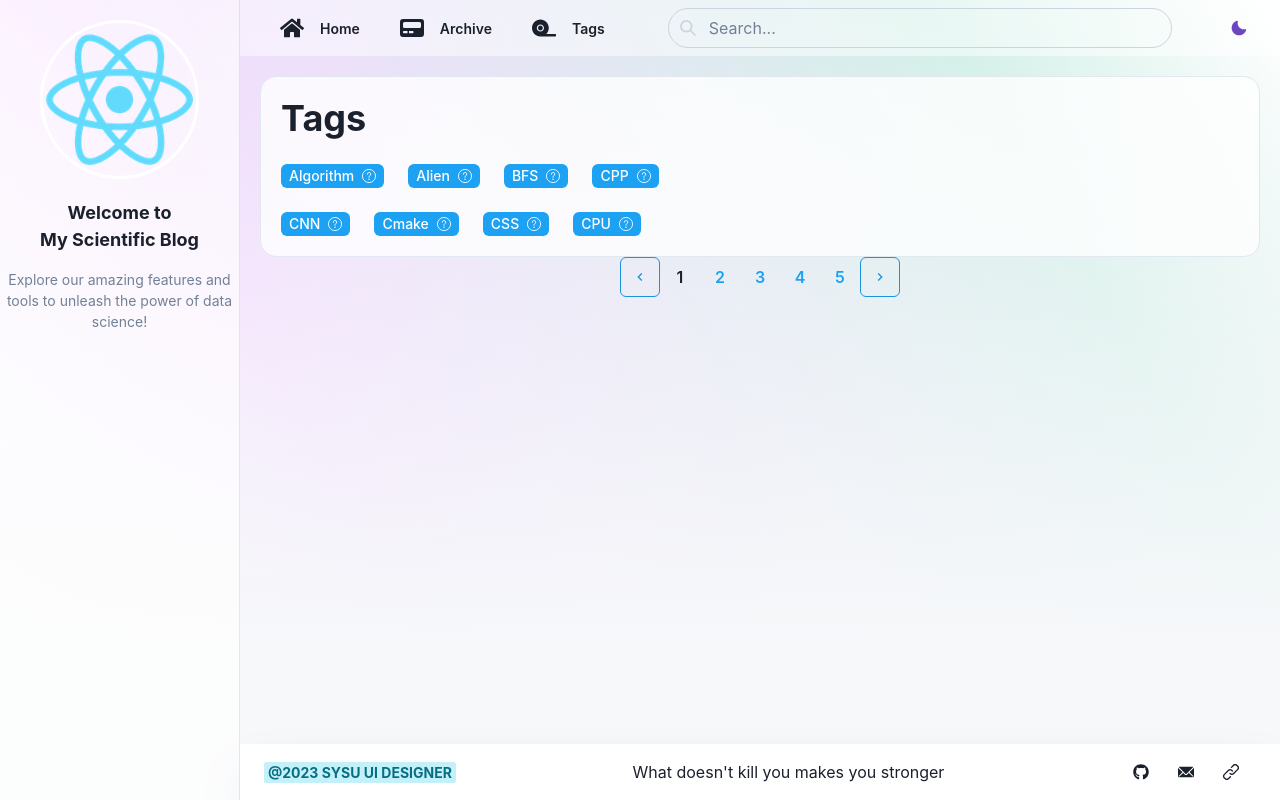
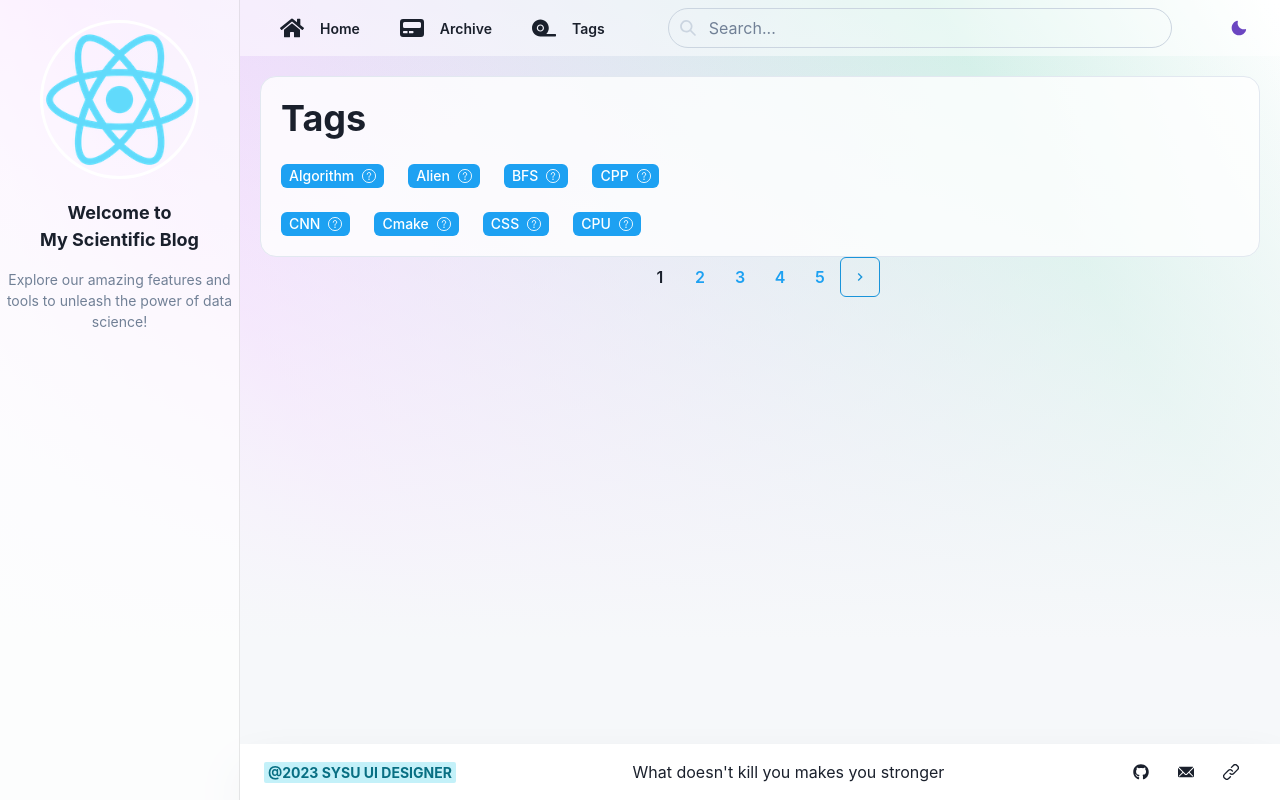
Before and after one commit to Maxwell-Wong/FinalProjectBlog, a React (Create React App) app: page /analysis in a window 1280 px wide. Built offline with nearby package versions, Linux system fonts and the light colour scheme.

Commit message:
完善 TagsPage 的翻页功能

```diff
--- a/src/Pages/Tags.js
+++ b/src/Pages/Tags.js
@@ -1,6 +1,6 @@
 import React, {useState} from "react";
 import {
-    Box, useColorModeValue, Heading, VStack, HStack, Tag, TagLabel, TagRightIcon, Button, IconButton, Flex,
+    Box, useColorModeValue, Heading, VStack, HStack, Tag, TagRightIcon, Button, IconButton, Flex,
 
 } from "@chakra-ui/react";
 import { ChevronLeftIcon, ChevronRightIcon} from '@chakra-ui/icons'
@@ -18,16 +18,24 @@ const TagsPage = (props) => {
      * @param {*} props the page number
      */
     const PageAt = (props) => {
-        // TODO:
-        // 1. 翻页后 pageNum 的变动
-        // 3. 首尾页禁用按钮
-        const maxPage = 10; // 取决于数据量
         if (props >= 1 && props <= maxPage) {
+            // update current page
             setcurrentPage( currentPage => props );
-            // alert("props.page=" + props);
 
-        } else {
-            alert("page number error");
+            // when new current page is out of range, update page numbers
+            if (props > pageNums[pageNums.length - 1]) {
+                let newPageNums = [];
+                for (let i = props; i < props + 5 && i <= maxPage; i++) {
+                    newPageNums.push(i);
+                }
+                setpageNums(newPageNums);
+            } else if (props < pageNums[0]) {
+                let newPageNums = [];
+                for (let i = props - 4; i <= props; i++) {
+                    newPageNums.push(i);
+                }
+                setpageNums(newPageNums);
+            }
         }
     }
 
@@ -35,14 +43,12 @@ const TagsPage = (props) => {
     /**
      * components of turning page buttons,
      * including '<','1', '2', ..., '5', '>'
-     * @param {*} props
-     * @returns
+     * @param {*} props the array of page numbers
+     * @returns turning page buttons
      */
     const PageTurningButtons = (props) => {
-        // TODO:
-        // 2. pageNum 应该由数据库中的信息计算得到
-        var pageNum = [1, 2, 3, 4, 5];
-        pageNum = pageNum.map((item) => {
+        // 1. page number buttons
+        let pageNumButtons = props.pageNum.map((item) => {
             /* 当前页是黑色的，其他页是主题颜色 */
             return item == currentPage ? <Button colorScheme=''
                                                  variant='link'
@@ -50,23 +56,31 @@ const TagsPage = (props) => {
                                        : <Button colorScheme='twitter'
                                                  variant='link'
                                                  onClick={() => PageAt(item)} >{item}</Button>;
-        })
+        });
+
+        // 2. previous page button
+        if (currentPage > 1) {
+            var prevButton = <IconButton icon={<ChevronLeftIcon />}
+                                     colorScheme='twitter'
+                                     variant='outline'
+                                     onClick={() => PageAt(currentPage - 1)}
+                                     />
+        }
+
+        // 3. next page button
+        if (currentPage < maxPage) {
+            var nextButton = <IconButton icon={<ChevronRightIcon />}
+                                         colorScheme='twitter'
+                                         variant='outline'
+                                         onClick={() => PageAt(currentPage + 1)}
+                                         />
+        }
 
         return (
             <Flex w="full" alignItems="center" justifyContent="center" >
-                <IconButton icon={<ChevronLeftIcon />}
-                            colorScheme='twitter'
-                            variant='outline'
-                            onClick={() => PageAt(currentPage - 1)}
-                            // disabled={true}
-                            />
-                {pageNum}
-                <IconButton icon={<ChevronRightIcon />}
-                            colorScheme='twitter'
-                            variant='outline'
-                            onClick={() => PageAt(currentPage + 1)}
-                            // disabled={true}
-                            />
+                {prevButton}
+                {pageNumButtons}
+                {nextButton}
             </Flex>
         );
     }
@@ -81,6 +95,12 @@ const TagsPage = (props) => {
         // 1. tags 从数据库中获得
         // 2. TagRightIcon ？
         var data = ['Algorithm', 'Alien', 'BFS', 'CPP', 'CNN', 'Cmake', 'CSS', 'CPU',
+                    'Python', 'Java', 'JavaScript', 'jsp', 'VSCode', 'MySQL', 'A', 'B',
+                    'Algorithm', 'Alien', 'BFS', 'CPP', 'CNN', 'Cmake', 'CSS', 'CPU',
+                    'Python', 'Java', 'JavaScript', 'jsp', 'VSCode', 'MySQL', 'A', 'B',
+                    'Algorithm', 'Alien', 'BFS', 'CPP', 'CNN', 'Cmake', 'CSS', 'CPU',
+                    'Python', 'Java', 'JavaScript', 'jsp', 'VSCode', 'MySQL', 'A', 'B',
+                    'Algorithm', 'Alien', 'BFS', 'CPP', 'CNN', 'Cmake', 'CSS', 'CPU',
                     'Python', 'Java', 'JavaScript', 'jsp', 'VSCode', 'MySQL', 'A', 'B']
 
         let tags = []
@@ -88,7 +108,7 @@ const TagsPage = (props) => {
         for (let i = 0; i < 2; i++) {
             let temp = []
             for (let j = 0; j < 4; j++) {
-                let idx = base + 4*i + j;
+                let idx = base + 4 * i + j; // index = base + offset
                 // TODO：这里加越界判断
                 temp.push(data[idx]);
             }
@@ -98,7 +118,7 @@ const TagsPage = (props) => {
         tags = tags.map(item => (
             <HStack spacing='24px'>
             {item.map(i => (
-                <Link to="/"> {/* TODO: 此处实现传参跳转，到 Archive 页面 */}
+                <Link to="/"> {/* TODO: 此处实现传参跳转，跳转到 Archive 页面 */}
                     <Tag variant='solid' colorScheme='twitter' cursor='pointer'>
                         {i}
                         <TagRightIcon as="" />
@@ -116,12 +136,9 @@ const TagsPage = (props) => {
     const bgColor = useColorModeValue('whiteAlpha.800', 'gray.700')
 
     const [currentPage, setcurrentPage] = useState(1);
-    // const [state, setState] = useState(
-    //     {
-    //     currentPage:3,
-    //     pageRange:[],
-    //     }
-    // );
+    const [pageNums, setpageNums] = useState([1, 2, 3, 4, 5]);
+
+    const maxPage = 8; // 需要从数据库所获信息计算
 
     return (
         <Box w="100%" minH="100%" p="5">
@@ -135,9 +152,9 @@ const TagsPage = (props) => {
                 borderRadius="2xl"
             >
                 <Heading as="h1" mb="6">Tags</Heading>
-                <TagsShowing cp={currentPage} /> {/* the tags */}
+                <TagsShowing /> {/* the tags */}
             </Box>
-            <PageTurningButtons cp={currentPage} /> {/* the buttons for page turning */}
+            <PageTurningButtons pageNum={pageNums}/> {/* the buttons for page turning */}
         </Box>
     );
 }
```
